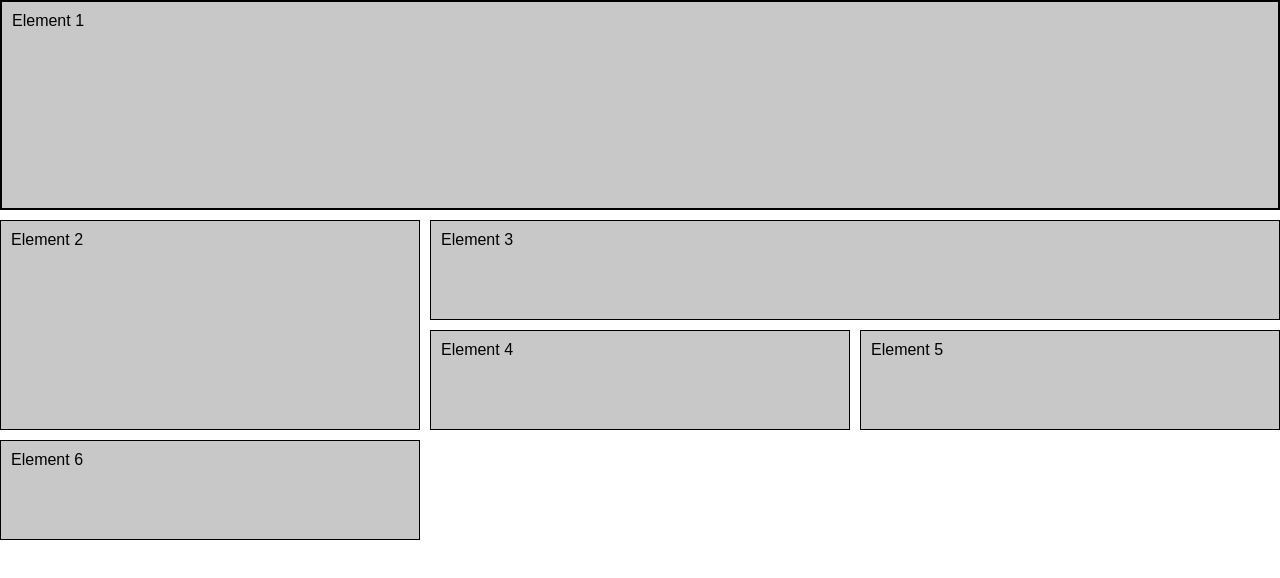
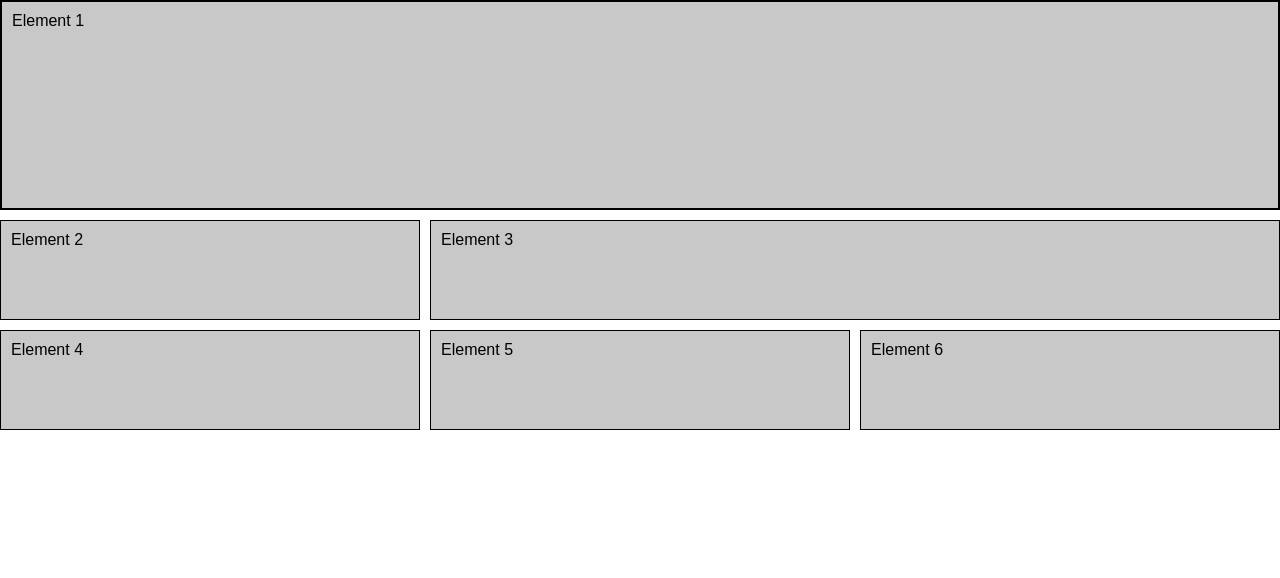
Before and after one commit to jair8choa/BienesRaices, a plain HTML site: page grid-example.html in a window 1280 px wide. Drawn offline with Linux system fonts and the light colour scheme.

Commit message:
add grid example2

```diff
--- a/grid.css
+++ b/grid.css
@@ -36,7 +36,6 @@ body{
 }
 .element2{
   grid-column: 1/2;
-  grid-row: 3/5;
 }
 .element3{
   grid-column: 2/4;
```
